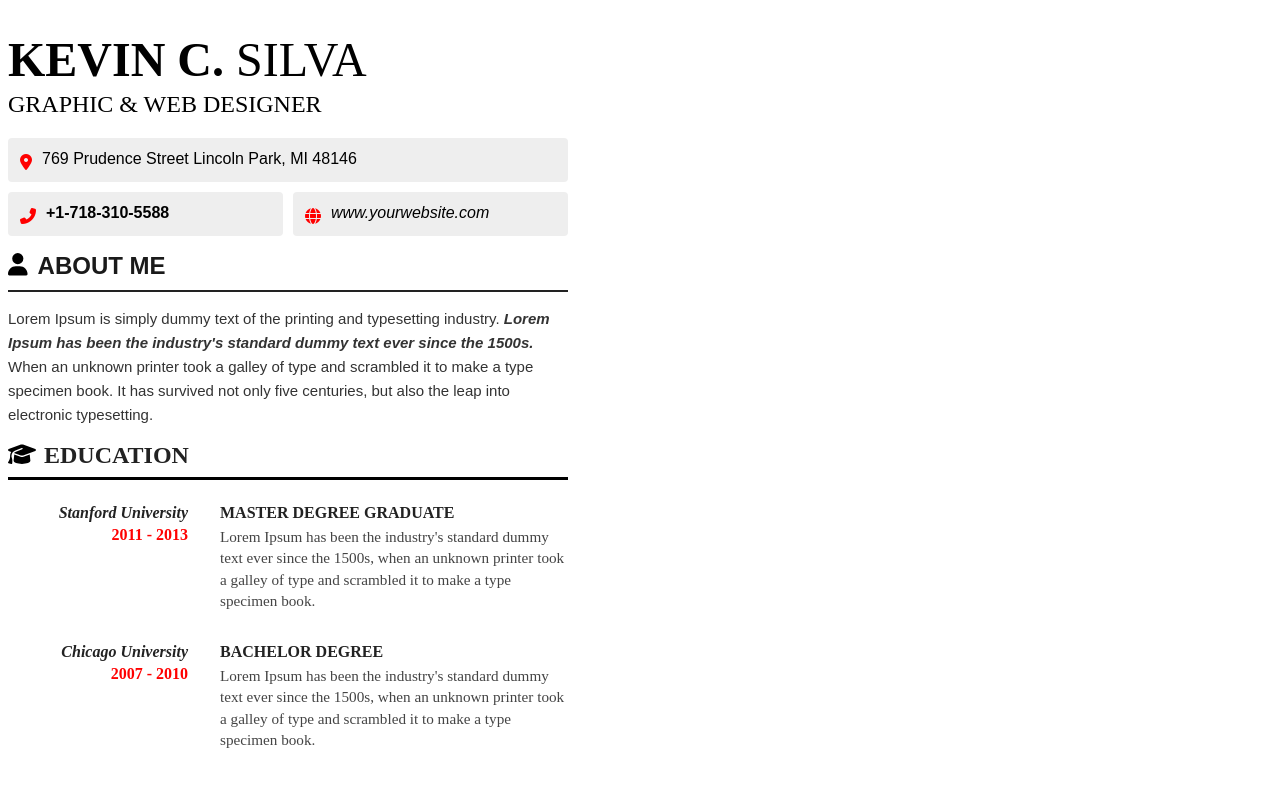
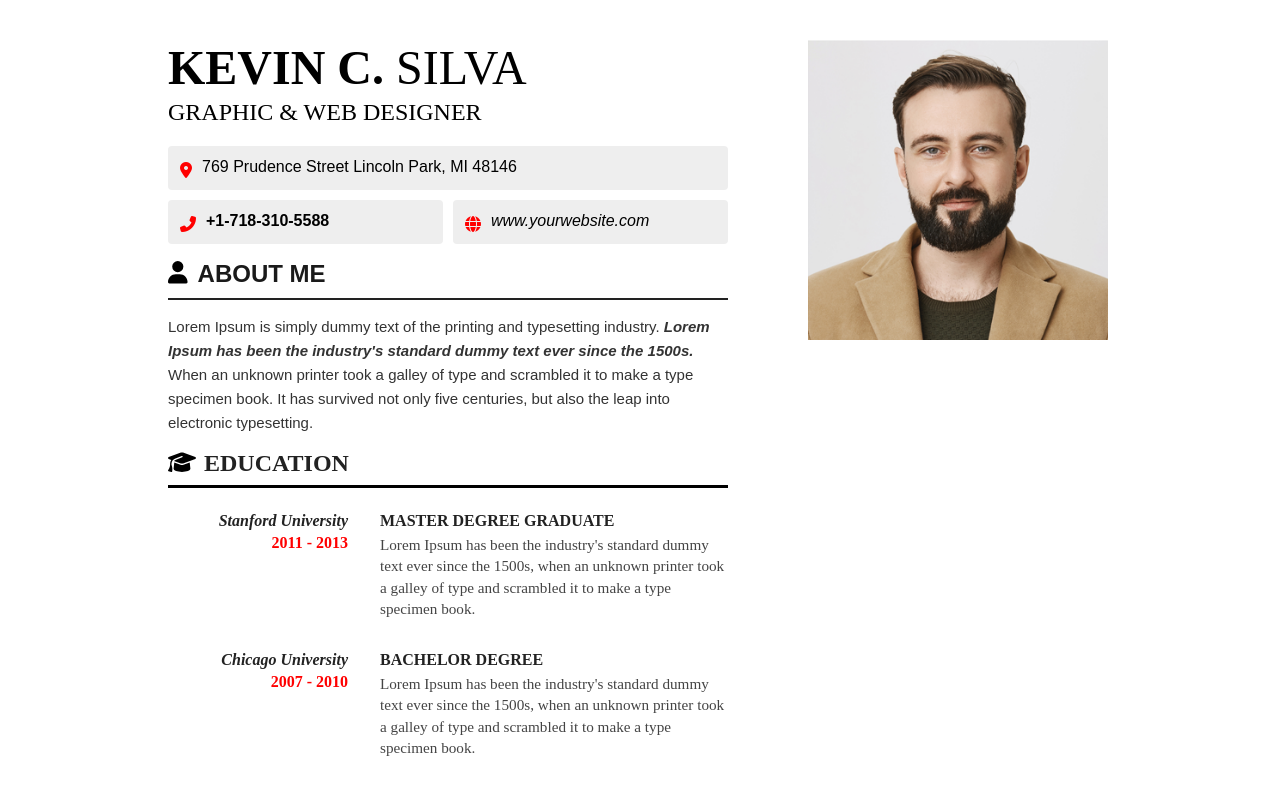
Before and after one commit to IceStorman/WebPart2, an Angular app: page / in a window 1280 px wide. Shown: the top 798 px of the page. Built offline with nearby package versions, Linux system fonts and the light colour scheme.

Commit message:
Added photo

```diff
--- a/angular.json
+++ b/angular.json
@@ -24,7 +24,9 @@
               {
                 "glob": "**/*",
                 "input": "public"
-              }
+              },
+              "src/assets",
+              "src/favicon.ico"
             ],
             "styles": [
               "src/styles.css"
--- a/src/app/components/base_component/cv-component.component.html
+++ b/src/app/components/base_component/cv-component.component.html
@@ -1,6 +1,12 @@
 <div class="cv-block">
+  <div class="left-content">
     <candidate-summary-component></candidate-summary-component>
     <about-me-component></about-me-component>
     <education-component></education-component>
     <job-experience-component></job-experience-component>
+  </div>
+
+  <div class="right-content">
+    <img src="assets/images/cv-photo.png" alt="candidate-photo" width="300" height="300"/>
+  </div>
 </div>
--- a/src/app/components/base_component/cv-component.component.ts
+++ b/src/app/components/base_component/cv-component.component.ts
@@ -3,14 +3,17 @@ import {CandidateSummary} from '../candidate-summary-component/candidate-summary
 import {AboutMeComponent} from '../about-me-component/about-me-component';
 import {EducationComponent} from '../education-component/education-component';
 import {JobExperienceComponent} from '../job-experience-component/job-experience-component';
+import {NgOptimizedImage} from '@angular/common';
 
 @Component({
   selector: 'cv-component',
+  styleUrls: ["./cv-component.scss"],
   imports: [
     CandidateSummary,
     AboutMeComponent,
     EducationComponent,
-    JobExperienceComponent
+    JobExperienceComponent,
+    NgOptimizedImage
   ],
   templateUrl: './cv-component.component.html'
 })
--- /dev/null
+++ b/src/app/components/base_component/cv-component.scss
@@ -0,0 +1,15 @@
+.cv-block {
+  display: flex;
+
+  .left-content {
+    margin-left: 10rem;
+  }
+
+  .right-content {
+    margin-left: 5rem;
+
+    img {
+      margin-top: 2rem;
+    }
+  }
+}
```
Also changed, not shown: src/assets/images/cv-photo.png (added).
